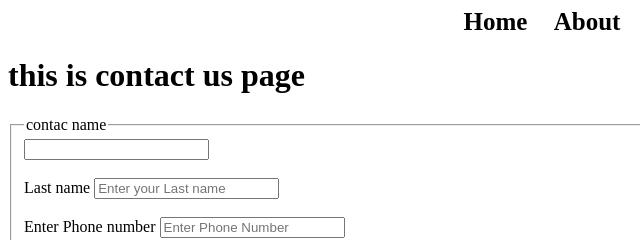
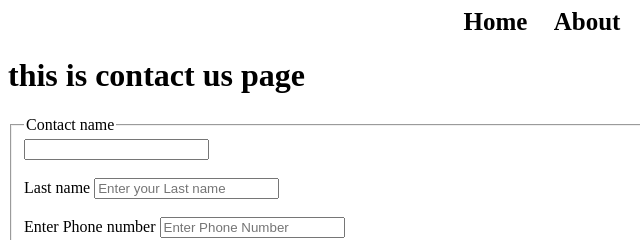
Before and after one commit to Krushna283/learning_html, a plain HTML site: page contact.html in a window 1280 px wide. Shown: the top 240 px of the page, 0-640 px from the left. Drawn offline with Linux system fonts and the light colour scheme.

Commit message:
Today learn web page

```diff
--- a/contact.html
+++ b/contact.html
@@ -34,7 +34,7 @@
     </section>
     <section id="contact">
         <fieldset>
-        <legend>contac name</legend>
+        <legend>Contact name</legend>
         <form class="d3">
             <div class="d1">
             <label first name label>
```
